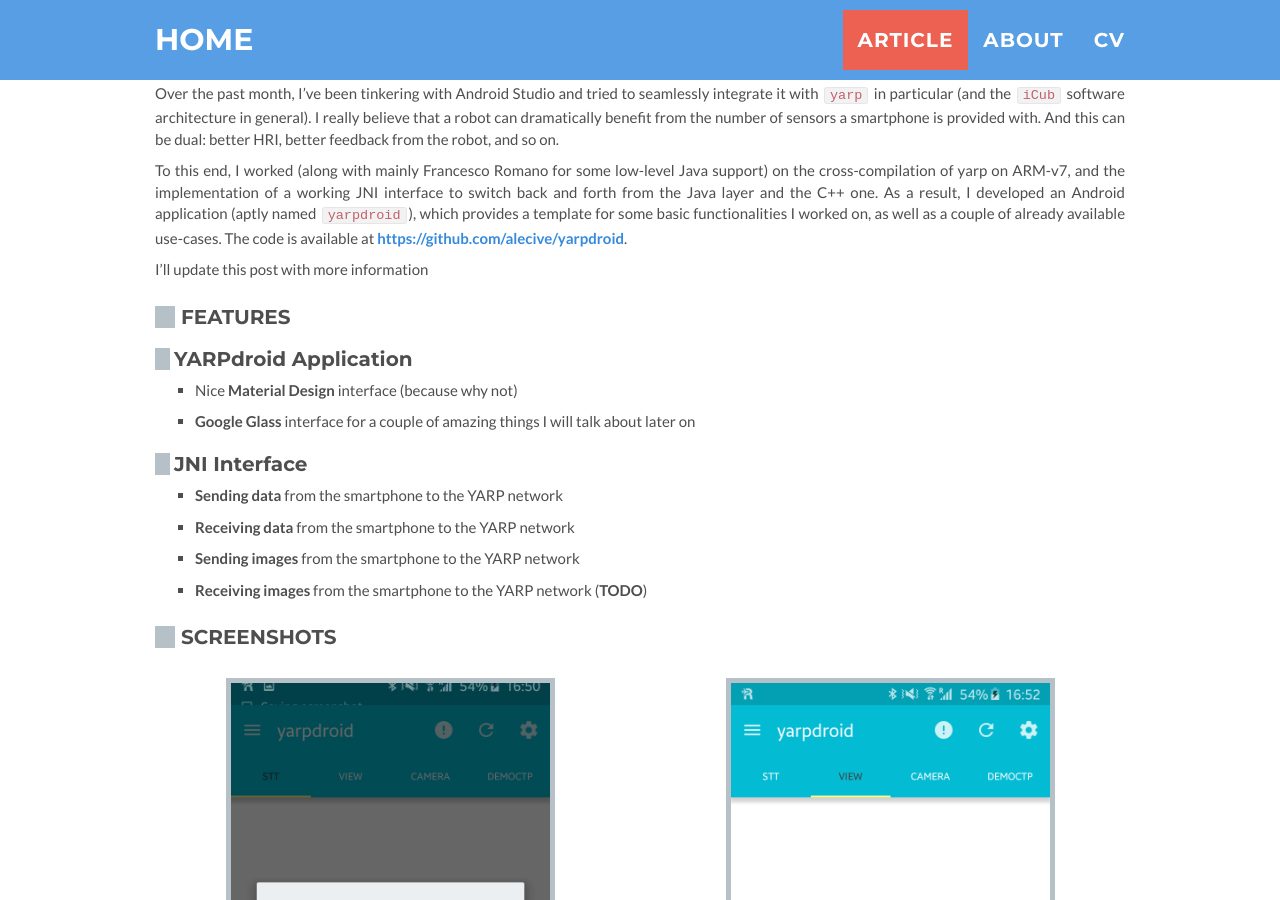
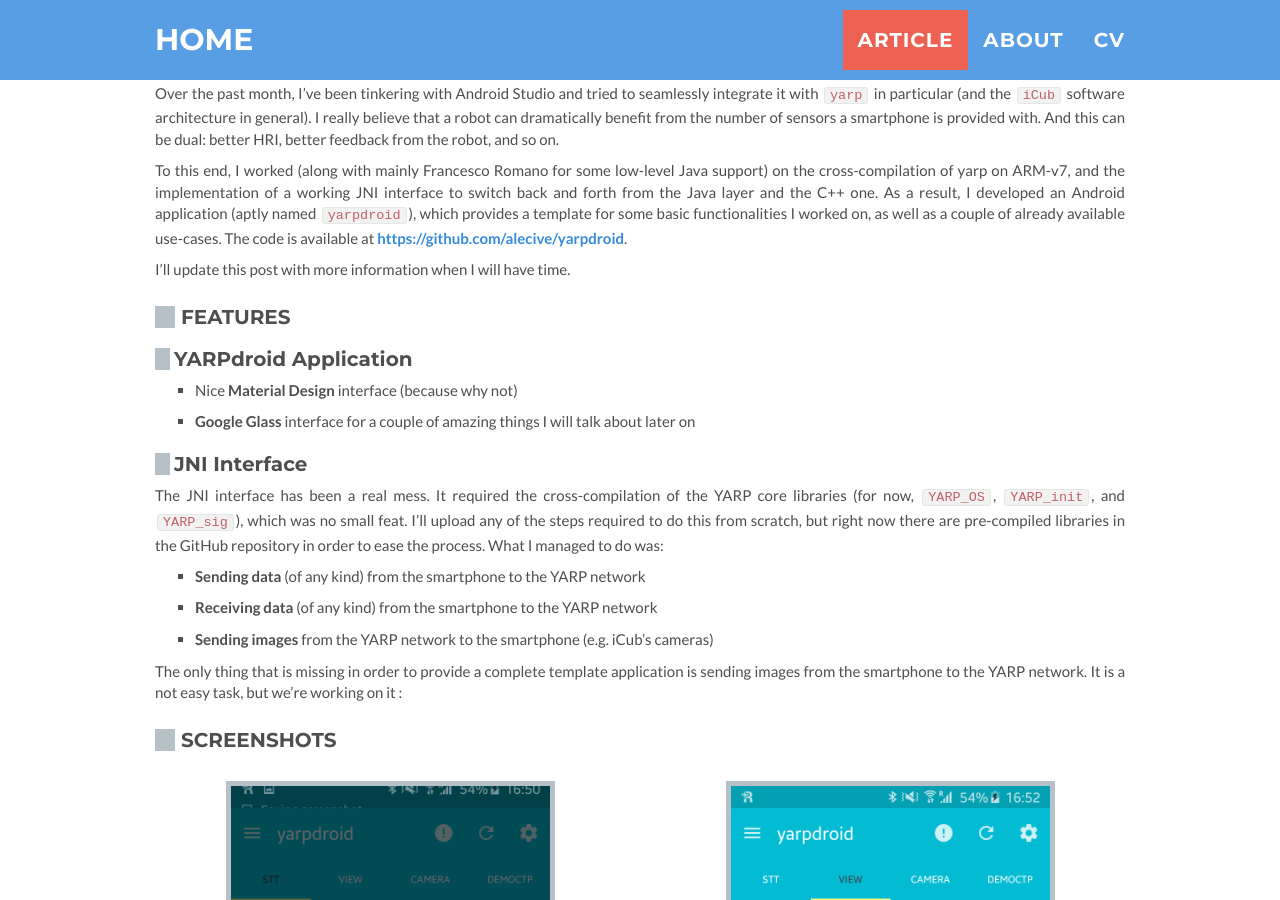
Before and after one commit to alecive/alecive.github.io, a Jekyll site: the page built from _posts/2015-08-01-yarpdroid.md, in a window 1280 px wide and 900 px high, scrolled down 898 px. Built offline with Jekyll 4.4.1, drawn with Linux system fonts in a browser that asks for light colours.

Commit message:
Update on yarpdroid page

```diff
--- a/_posts/2015-08-01-yarpdroid.md
+++ b/_posts/2015-08-01-yarpdroid.md
@@ -18,7 +18,7 @@ Over the past month, I've been tinkering with Android Studio and tried to seamle
 
 To this end, I worked (along with mainly Francesco Romano for some low-level Java support) on the cross-compilation of yarp on ARM-v7, and the implementation of a working JNI interface to switch back and forth from the Java layer and the C++ one. As a result, I developed an Android application (aptly named `yarpdroid`), which provides a template for some basic functionalities I worked on, as well as a couple of already available use-cases. The code is available at [https://github.com/alecive/yarpdroid](https://github.com/alecive/yarpdroid).
 
-I'll update this post with more information
+I'll update this post with more information when I will have time.
 
 ## Features
 
@@ -29,10 +29,13 @@ I'll update this post with more information
 
 ### JNI Interface
 
- * **Sending data** from the smartphone to the YARP network
- * **Receiving data** from the smartphone to the YARP network
- * **Sending images** from the smartphone to the YARP network
- * **Receiving images** from the smartphone to the YARP network (**TODO**)
+The JNI interface has been a real mess. It required the cross-compilation of the YARP core libraries (for now, `YARP_OS`, `YARP_init`, and `YARP_sig`), which was no small feat. I'll upload any of the steps required to do this from scratch, but right now there are pre-compiled libraries in the GitHub repository in order to ease the process. What I managed to do was:
+
+ * **Sending data** (of any kind) from the smartphone to the YARP network
+ * **Receiving data** (of any kind) from the smartphone to the YARP network
+ * **Sending images** from the YARP network to the smartphone (e.g. iCub's cameras)
+
+The only thing that is missing in order to provide a complete template application is sending images from the smartphone to the YARP network. It is a not easy task, but we're working on it :
 
 ## Screenshots
 
```
